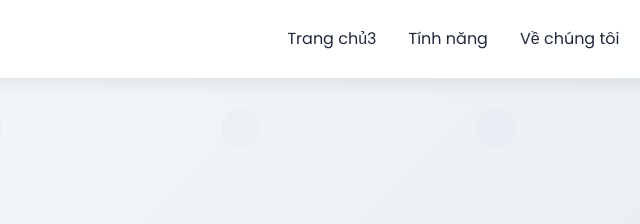
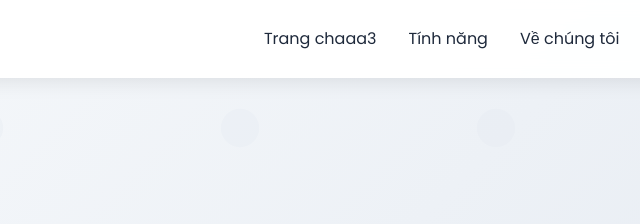
Before and after one commit to tungcpl96/webtest, a website: page index.html in a window 1280 px wide. Shown: the top 224 px of the page, 400-1040 px from the left. Drawn offline with Linux system fonts and the light colour scheme.

Commit message:
test update

```diff
--- a/index.html
+++ b/index.html
@@ -18,7 +18,7 @@
                 <h2>TechPro</h2>
             </div>
             <ul class="nav-menu">
-                <li><a href="#home">Trang chủ3</a></li>
+                <li><a href="#home">Trang chaaa3</a></li>
                 <li><a href="#features">Tính năng</a></li>
                 <li><a href="#about">Về chúng tôi</a></li>
                 <li><a href="#pricing">Giá cả</a></li>
```
